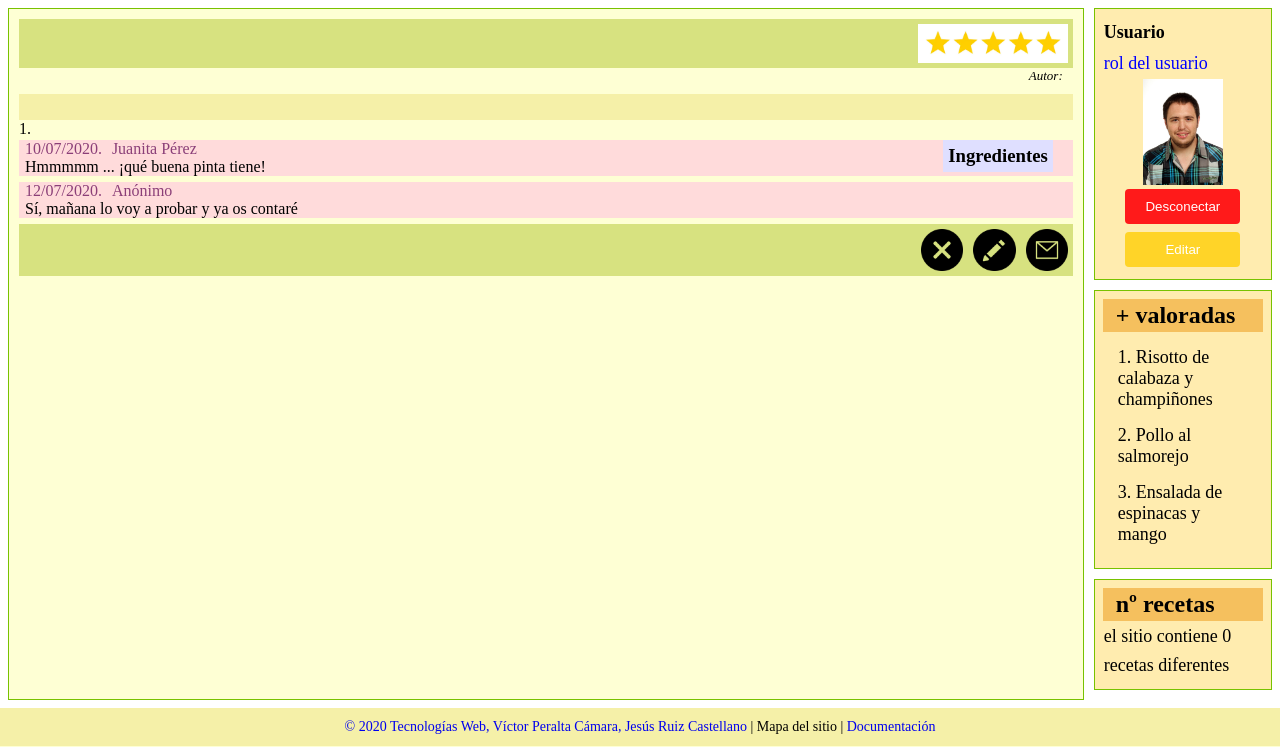
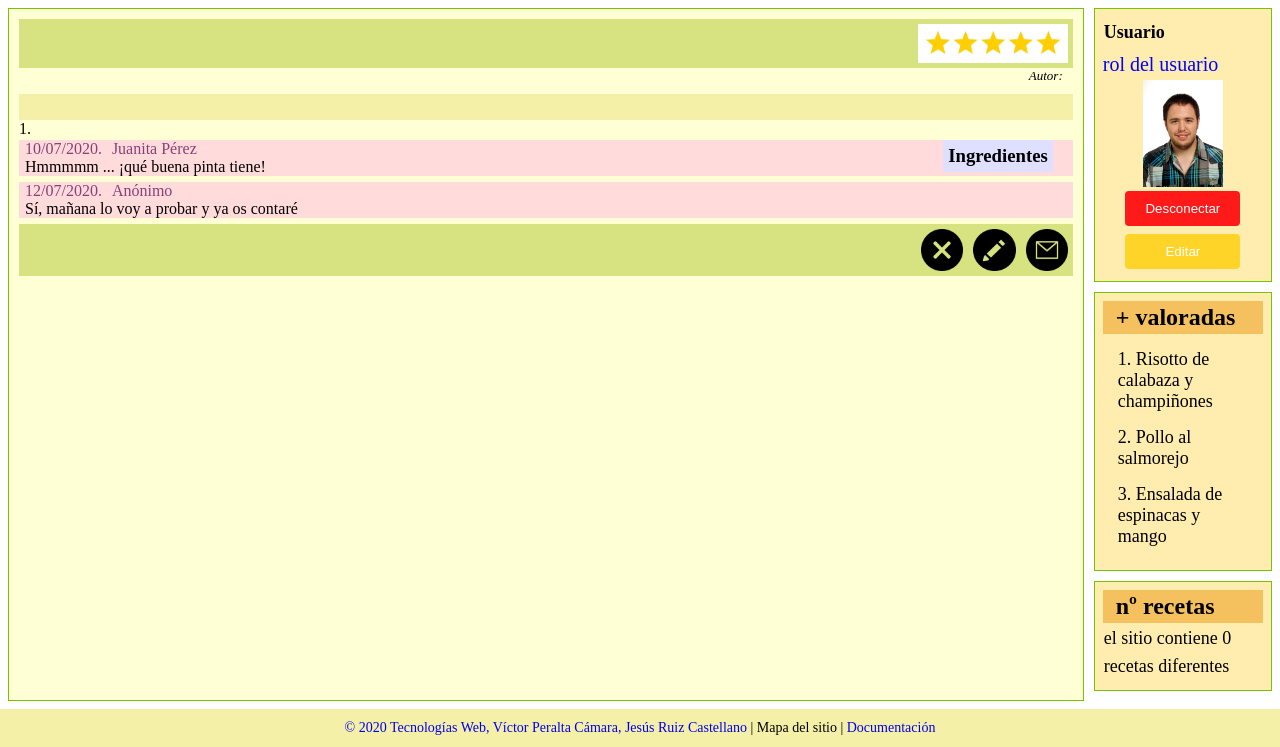
Before and after one commit to vperaltac/TW-Proyecto, a PHP site: page / in a window 1280 px wide. Shown: the part 204-951 px from the top of the page. Run offline with PHP 8.4, Linux system fonts and the light colour scheme; the visitor is signed in with stand-in values (Sample User, id 1); data that the repository does not hold is empty.

Commit message:
cambiada prioridad para rolUsuario en CSS

```diff
--- a/View/css/estilo.css
+++ b/View/css/estilo.css
@@ -176,9 +176,10 @@ nav a{
     font-weight: bolder;
 }
 
-.rolUsuario p {
+#bloque-principal .rolUsuario p {
     color: blue;
     font-size: 20px;
+    padding: 0px;
 }
 
 .imgUsuario img{
```
